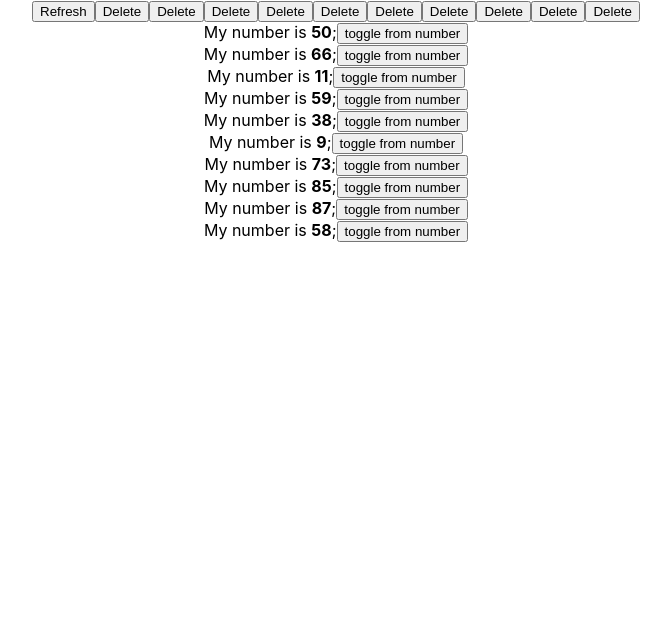
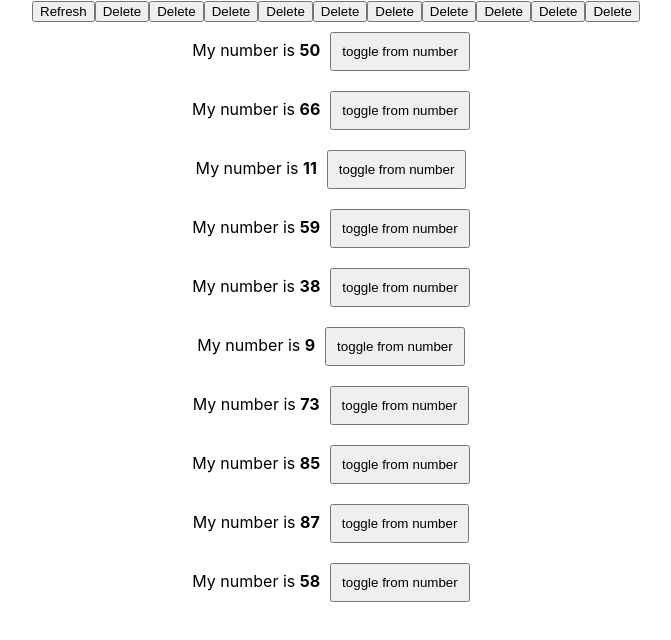
Before and after one commit to mierzvoj/app-state-project, a React (Create React App) app: page / in a window 1280 px wide. Shown: the top 640 px of the page, without its empty margins (304-975 px from the left). Built offline with nearby package versions, Linux system fonts and the light colour scheme.

Commit message:
component moved to dedicated folders, some styling examples

```diff
--- a/src/App.tsx
+++ b/src/App.tsx
@@ -1,5 +1,5 @@
 import "./App.css";
-import Items from "./Items";
+import Items from "./componets/Items/Items";
 
 function App() {
   return (
--- a/src/Items.tsx
+++ b/src/componets/Items/Items.tsx
@@ -1,6 +1,6 @@
 import React, { useState } from "react";
-import Item from "./Item";
-import ViewNumber from "./ViewNumber";
+import Item from "../Item/Item";
+import ViewNumber from "../ViewNumber/ViewNumber";
 
 const Items = () => {
   const [numbers, setNumbers] = useState(
--- /dev/null
+++ b/src/componets/ViewNumber/ViewNumber.css
@@ -0,0 +1,4 @@
+.button {
+    padding: 10px;
+    margin: 10px;
+}
--- a/src/ViewNumber.tsx
+++ b/src/componets/ViewNumber/ViewNumber.tsx
@@ -1,4 +1,5 @@
 import React from "react";
+import "./ViewNumber.css";
 
 export interface ViewNumberProps {
   number: number;
@@ -18,8 +19,10 @@ const ViewNumber = ({ number, isHex }: ViewNumberProps) => {
 
   return (
     <div>
-      My number is <b>{hex ? number.toString(16) : number}</b>;
-      <button onClick={toggle}>toggle from number</button>
+      My number is <b>{hex ? number.toString(16) : number}</b>
+      <button className="button" onClick={toggle}>
+        toggle from number
+      </button>
     </div>
   );
 };
```
Also changed, not shown: src/componets/Item/Item.tsx (renamed from src/Item.tsx).
